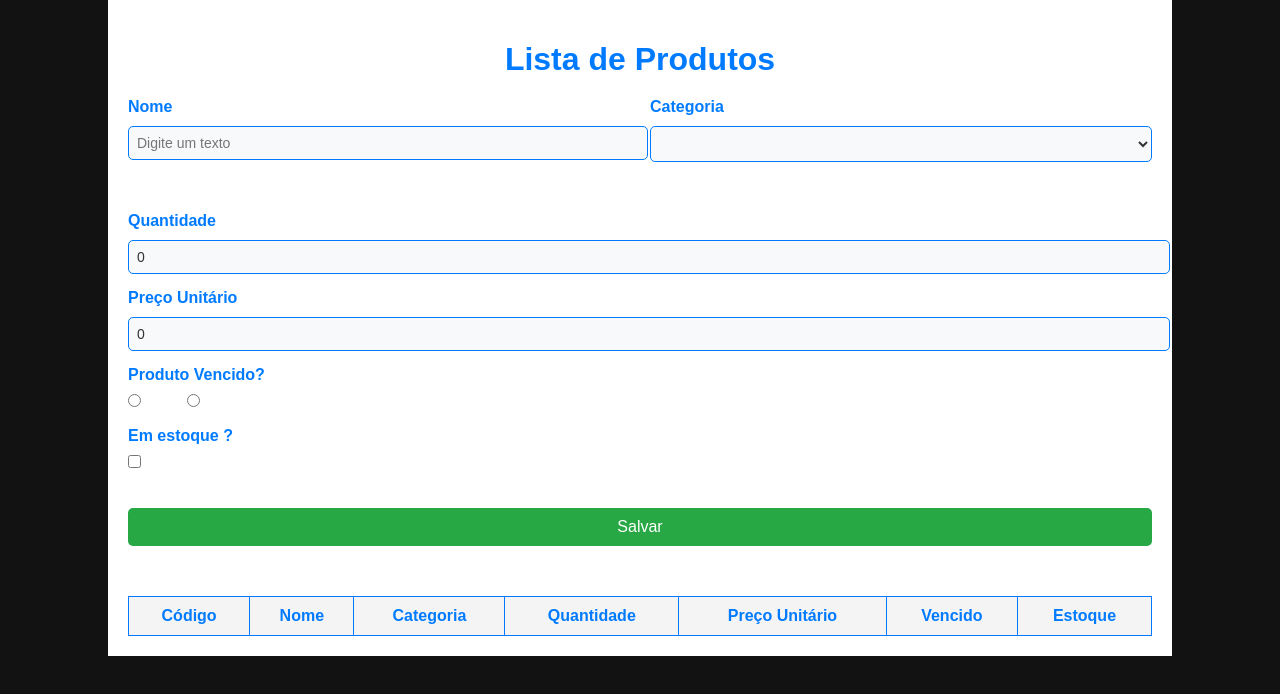
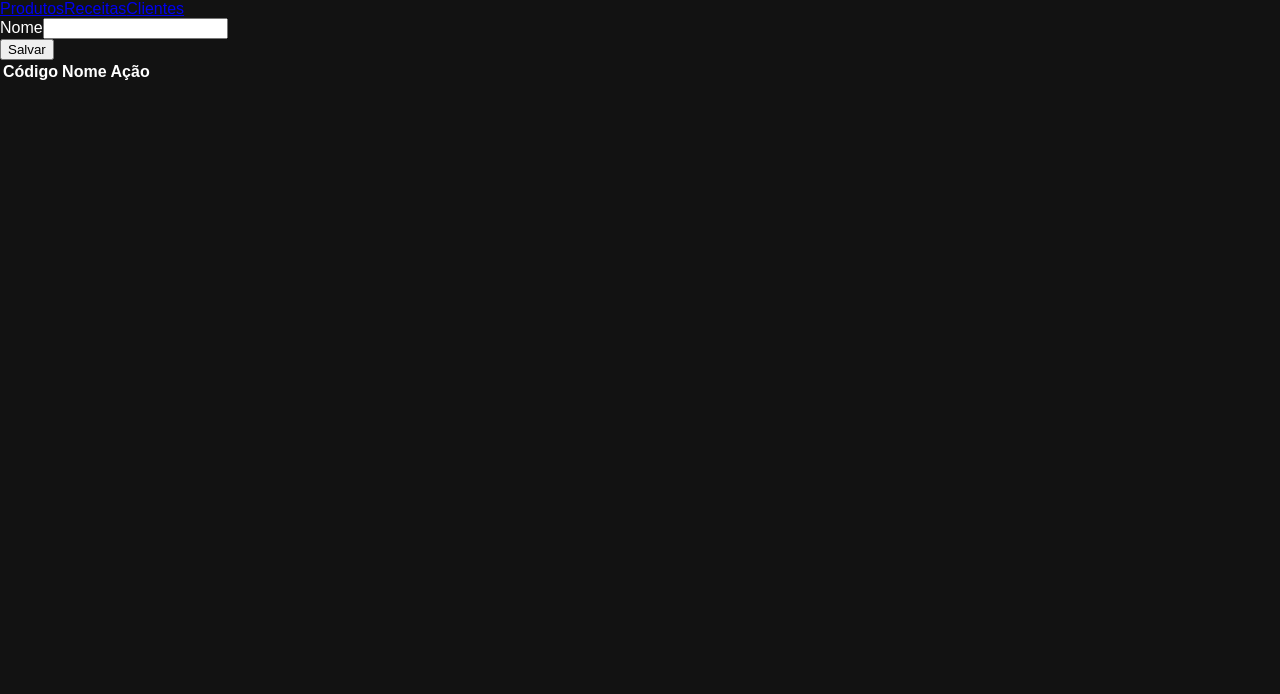
Before and after one commit to RhamonAlmeiida/caixa-ng, an Angular app: page /clientes in a window 1280 px wide. Before the commit this address led to /. Shown: the top 694 px of the page. Built offline with nearby package versions, Linux system fonts and the light colour scheme.

Commit message:
Aciconado o cadastrar cliente

```diff
--- a/src/app/app.component.html
+++ b/src/app/app.component.html
@@ -1,4 +1,4 @@
-
+<a routerLink="/produtos" routerLinkActive="active" araiaCurrentWenActive="page">Produtos</a>
+<a routerLink="/receitas" routerLinkActive="active" araiaCurrentWenActive="page">Receitas</a>
+<a routerLink="/clientes" routerLinkActive="active" araiaCurrentWenActive="page">Clientes</a>
 <router-outlet />
-
-<app-cadastro-produto></app-cadastro-produto>
--- a/src/app/app.component.ts
+++ b/src/app/app.component.ts
@@ -1,11 +1,9 @@
 import { Component } from '@angular/core';
-import { RouterOutlet } from '@angular/router';
-import { CadastroReceitaComponent } from './components/receitas/cadastro-receita/cadastro-receita.component';
-import { CadastroProdutoComponent } from "./components/produtos/cadastro-produto/cadastro-produto.component";
+import { RouterLink, RouterLinkActive, RouterOutlet } from '@angular/router';
 
 @Component({
   selector: 'aplicacao-root',
-  imports: [RouterOutlet, CadastroProdutoComponent],
+  imports: [RouterOutlet, RouterLink, RouterLinkActive],
   templateUrl: './app.component.html',
   styleUrl: './app.component.css'
 })
--- a/src/app/app.routes.ts
+++ b/src/app/app.routes.ts
@@ -1,3 +1,10 @@
 import { Routes } from '@angular/router';
+import { CadastroProdutoComponent } from './components/produtos/cadastro-produto/cadastro-produto.component';
+import { CadastroReceitaComponent } from './components/receitas/cadastro-receita/cadastro-receita.component';
+import { ClienteComponent } from './components/cliente/cliente/cliente.component';
 
-export const routes: Routes = [];
+export const routes: Routes = [
+    {path: "produtos", component: CadastroProdutoComponent},
+    {path: "receitas", component: CadastroReceitaComponent},
+    {path: "clientes", component: ClienteComponent}
+];
--- /dev/null
+++ b/src/app/components/cliente/cliente-cadastro/cliente-cadastro.component.html
@@ -0,0 +1,6 @@
+<div>
+    <label for="campo-nome">Nome</label>
+    <input type="text" id="campo-nome" [(ngModel)]="cliente!.nome">
+</div>
+
+<button (click)="salvar()">Salvar</button>
--- /dev/null
+++ b/src/app/components/cliente/cliente-cadastro/cliente-cadastro.component.ts
@@ -0,0 +1,26 @@
+import { Component, EventEmitter, Input, Output } from '@angular/core';
+import { FormsModule } from '@angular/forms';
+import { Cliente } from '../../../models/cliente';
+
+@Component({
+  selector: 'app-cliente-cadastro',
+  imports: [FormsModule],
+  templateUrl: './cliente-cadastro.component.html',
+  styleUrl: './cliente-cadastro.component.css'
+})
+export class ClienteCadastroComponent {
+
+  // Evento de saída que permite ao componente filho (clienteCadastroComponent)
+  // Enviar uma strinh para o componente pai (clienteComponent)
+  @Output() salvarEvento = new EventEmitter<void>();
+
+  // O componente pai vai passar o objeto do cliente de acordo com modo:
+  // modo de cadastro os campos do cliente estarão vazios
+  // modo de editar os campos do cliente estarão preenchidos
+  @Input() cliente?: Cliente;
+
+  salvar() {
+
+     this.salvarEvento.emit();
+   }
+}
--- /dev/null
+++ b/src/app/components/cliente/cliente/cliente.component.html
@@ -0,0 +1,28 @@
+
+
+<app-cliente-cadastro
+    (salvarEvento)="registrarClienteSalvo()"
+    [cliente]="cliente"></app-cliente-cadastro>
+
+<table>
+    <thead>
+        <tr>
+            <th>Código</th>
+            <th>Nome</th>
+            <th>Ação</th>
+        </tr>
+    </thead>
+    <tbody>
+        @for(cliente of clientes; track cliente){
+            <tr>
+                <td>{{cliente.id}}</td>
+                <td>{{cliente.nome}}</td>
+                <td>
+                    <button (click)="preencherCamposParaEditar(cliente)">Editar</button>
+                    <button (click)="apagar(cliente)">Apagar</button>
+                </td>
+
+            </tr>
+        }
+    </tbody>
+</table>
--- /dev/null
+++ b/src/app/components/cliente/cliente/cliente.component.ts
@@ -0,0 +1,89 @@
+import { Component } from '@angular/core';
+import { ClienteCadastroComponent } from "../cliente-cadastro/cliente-cadastro.component";
+import { Cliente } from '../../../models/cliente';
+
+@Component({
+  selector: 'app-cliente',
+  imports: [ClienteCadastroComponent],
+  templateUrl: './cliente.component.html',
+  styleUrl: './cliente.component.css'
+})
+export class ClienteComponent {
+  clientes: Array<Cliente> = [];
+  idAtual: number = 0;
+
+  // Será o cliente que utilizaremos para preencher os campos na tela e posteriormente salvar
+  cliente: Cliente;
+
+  constructor(){
+    this.cliente = new Cliente();
+  }
+
+
+  ngOnInit(){
+    this.carregarClientesDoLocalStorage();
+  }
+
+   registrarClienteSalvo(){
+    if (this.cliente.id == 0)
+      this.cadastrar();
+    else
+    this.editar();
+
+  this.cliente = new Cliente();
+    this.salvarEmLocalStorage();
+   }
+
+  private editar(){
+    let indicecliente = this.clientes.findIndex(x => x.id == this.cliente.id);
+    this.clientes[indicecliente].nome = this.cliente.nome;
+  }
+
+  private cadastrar() {
+    this.idAtual++;
+
+    this.cliente.id = this.idAtual;
+    // Adicionando este objeto na lista de clientes
+    this.clientes.push(this.cliente);
+  }
+
+  salvarEmLocalStorage(){
+    //this.clientes é uma lista de objetos da classe clientes
+    //JSON.Stringify é uma função para converter listas/objetos para string no formato JSON
+    const clientesString = JSON.stringify(this.clientes);
+    // Armazenando utilizando a chave'clientes' a string com a lista de clientes
+    localStorage.setItem("clientes", clientesString);
+  }
+
+  carregarClientesDoLocalStorage(){
+    // Obter do localStorage( armazenamento no navegador) utilizando a chave clientes
+    const clientesString = localStorage.getItem("clientes");
+    // Verificar se não existe a lista de clientes no localStorage
+    if (clientesString === null)
+      // Encerra a execução da função, pois n existe lista armazenada
+    return;
+    // Converter a string(JSON) para lista de objetos
+    this.clientes = JSON.parse(clientesString);
+  // Percorre cada um dos clientes para atualizar o idAtual com o maior id dos clientes cadastrados
+    Array.from(this.clientes).forEach(cliente => {
+      if (cliente.id > this.idAtual){
+        this.idAtual = cliente.id
+      }
+    });
+  }
+
+  apagar(cliente: Cliente){
+    let confirmacao = confirm(`Deseja realmente apagar o cliente '${cliente.nome}'?`);
+    if(confirmacao !== true)
+      return;
+
+    let indicecliente = this.clientes.findIndex(x => x.id == cliente.id);
+    this.clientes.splice(indicecliente, 1);
+
+    this.salvarEmLocalStorage();
+  }
+
+  preencherCamposParaEditar(cliente: Cliente){
+    this.cliente = cliente;
+  }
+}
--- a/src/app/components/produtos/cadastro-produto/cadastro-produto.component.css
+++ b/src/app/components/produtos/cadastro-produto/cadastro-produto.component.css
@@ -17,6 +17,7 @@
   /* Formulário */
   .formulario-tabela {
     margin-bottom: 15px;
+    color: #007BFF;
   }
 
   .formulario {
--- a/src/app/components/produtos/cadastro-produto/cadastro-produto.component.html
+++ b/src/app/components/produtos/cadastro-produto/cadastro-produto.component.html
@@ -32,15 +32,14 @@
         </div>
         <div class="formulario-tabela">
             <label>Produto Vencido?</label>
-            <input type="radio" name="vencido" [(ngModel)]="vencido" value="true"> Sim
-            <input type="radio" name="vencido" [(ngModel)]="vencido" value="false"> Não
+            <input type="radio" name="vencido" [(ngModel)]="vencido" value="Sim"> Sim
+            <input type="radio" name="vencido" [(ngModel)]="vencido" value="Não"> Não
         </div>
 
         <div class="formulario-tabela">
             <label for="estoque">Em estoque ?</label>
             <input type="checkbox" name="estoque" id="estoque" [(ngModel)]="estoque">
         </div>
-
         <button (click)="salvarProduto()">Salvar</button>
     </div>
     <div class="tabela">
@@ -52,8 +51,8 @@
                     <th>Categoria</th>
                     <th>Quantidade</th>
                     <th>Preço Unitário</th>
-                    <th>Vencido</th>
-                    <th>Estoque</th>
+                    <th>Vencido ?</th>
+                    <th>Estoque ?</th>
                 </tr>
             </thead>
             <tbody>
--- /dev/null
+++ b/src/app/models/cliente.ts
@@ -0,0 +1,4 @@
+export class Cliente{
+    id: number = 0;
+    nome: string = "";
+}
```
Also changed, not shown: src/app/components/cliente/cliente-cadastro/cliente-cadastro.component.css (added), src/app/components/cliente/cliente/cliente.component.css (added), 2 other files (tests, documents, lock files or other folders).
